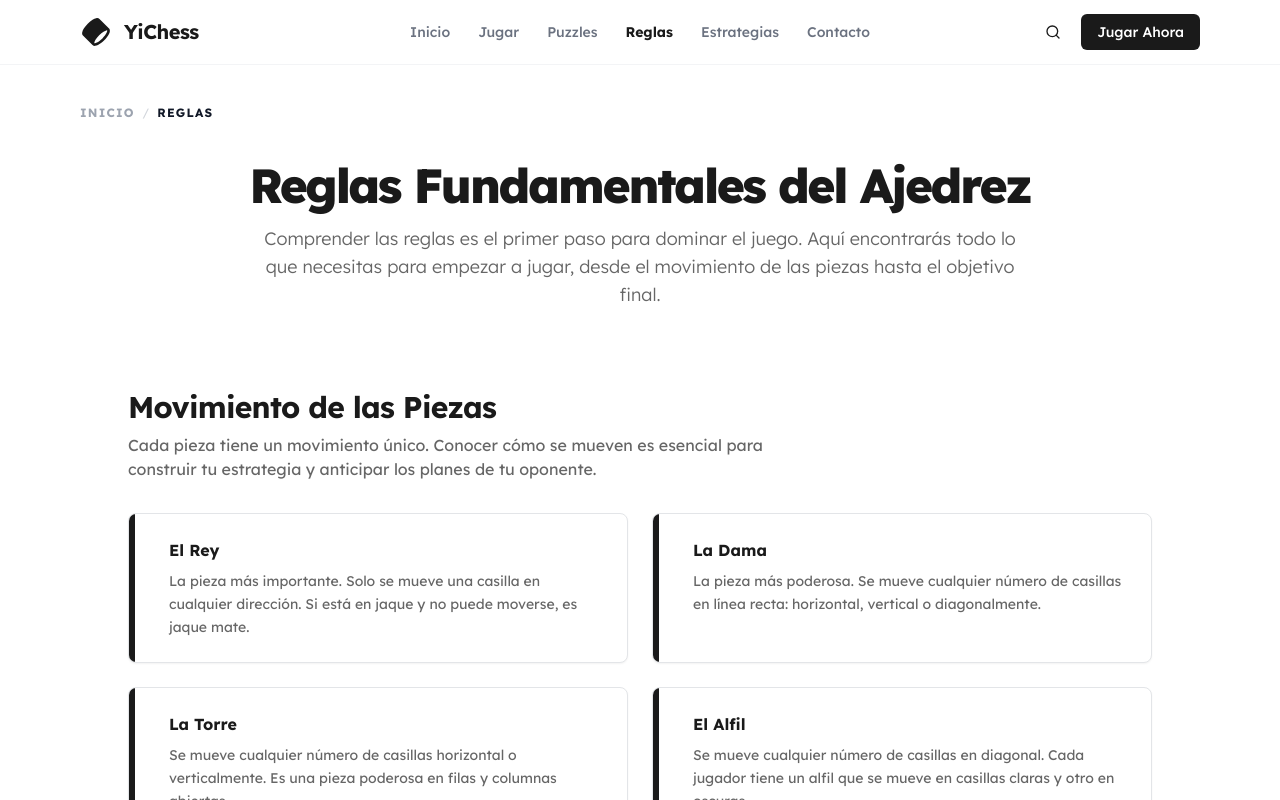
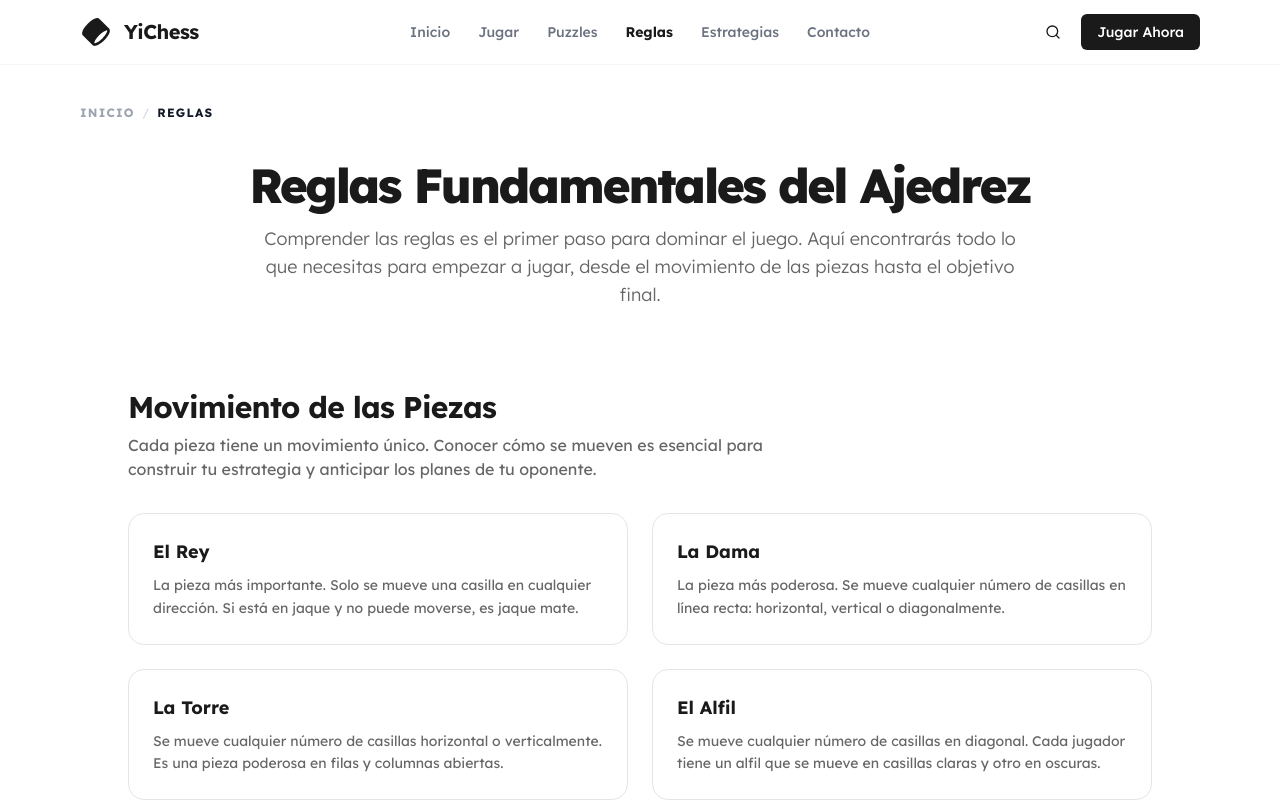
Before and after one commit to yisus17-stack/YiChess, a Next.js app: page /reglas in a window 1280 px wide. Shown: the top 800 px of the page. Built offline with nearby package versions, Linux system fonts and the light colour scheme.

Commit message:
no me gusta tu creaunas a tu gisto que luscan simplemente lindas

```diff
--- a/src/app/reglas/page.tsx
+++ b/src/app/reglas/page.tsx
@@ -34,17 +34,16 @@ const pieces: { name: string; description: string; }[] = [
 ];
 
 const PieceCard = ({ name, description }: { name: string, description: string }) => (
-    <div className="bg-card border border-border rounded-xl h-full transition-all duration-300 shadow-sm hover:shadow-lg hover:border-primary/40 relative overflow-hidden p-6 pl-10">
-        <div className="absolute left-0 top-0 bottom-0 w-1.5 bg-primary"></div>
-        <h3 className="text-base font-bold text-primary mb-2">{name}</h3>
+    <div className="group bg-card border border-border rounded-2xl p-6 h-full transition-all duration-300 hover:shadow-lg hover:border-primary/20 hover:-translate-y-1">
+        <h3 className="text-lg font-bold text-foreground mb-2 group-hover:text-primary transition-colors">{name}</h3>
         <p className="text-muted-foreground text-sm leading-relaxed">{description}</p>
     </div>
 );
 
 
 const ConceptCard = ({ title, description }: { title: string, description: string }) => (
-  <div className="bg-card border border-border rounded-2xl p-6 h-full">
-    <h3 className="font-bold text-foreground mb-2">{title}</h3>
+  <div className="group bg-card border border-border rounded-2xl p-6 h-full transition-all duration-300 hover:shadow-lg hover:border-primary/20 hover:-translate-y-1">
+    <h3 className="font-bold text-foreground mb-2 group-hover:text-primary transition-colors">{title}</h3>
     <p className="text-sm text-muted-foreground leading-relaxed">{description}</p>
   </div>
 );
```
